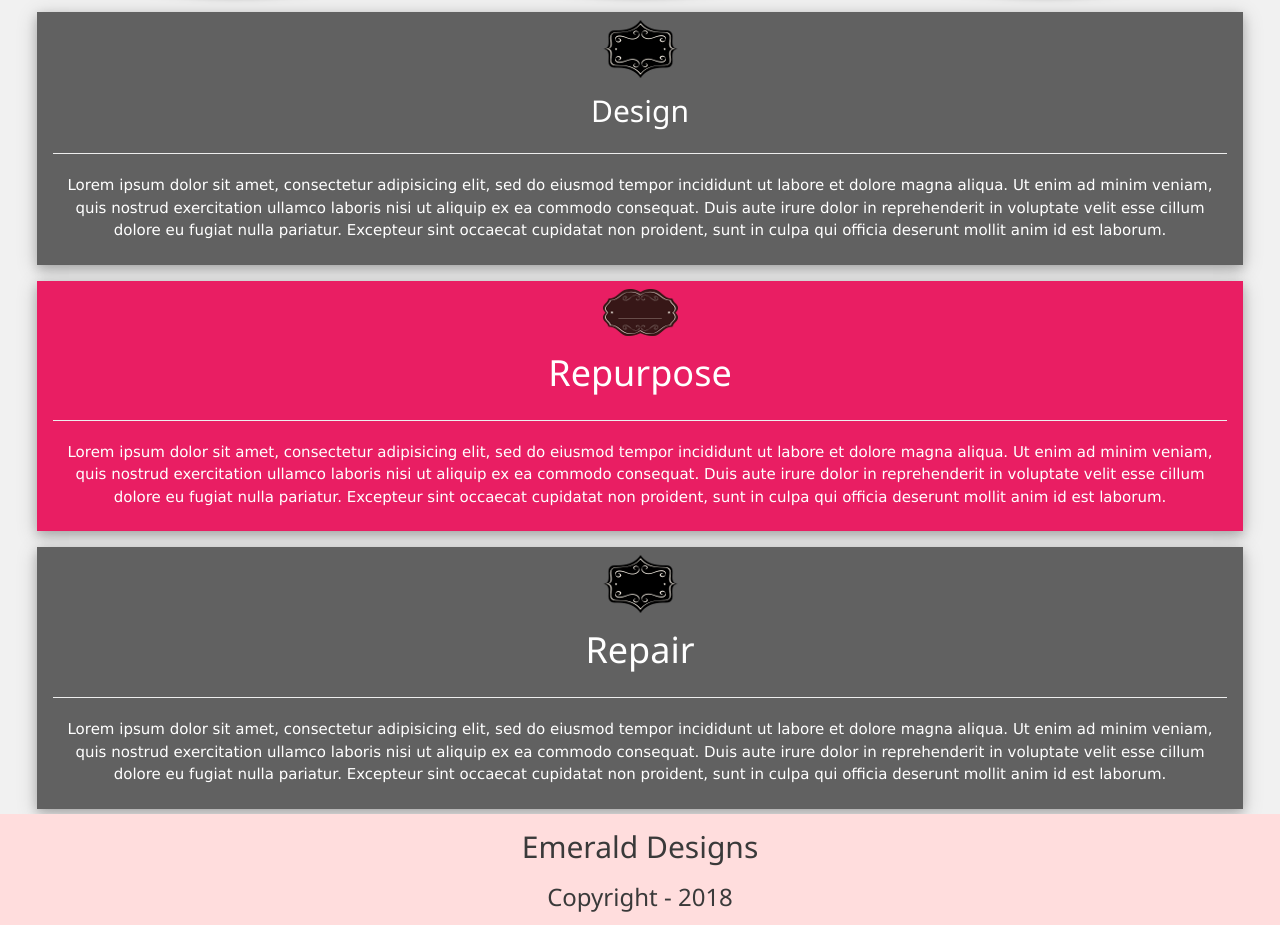
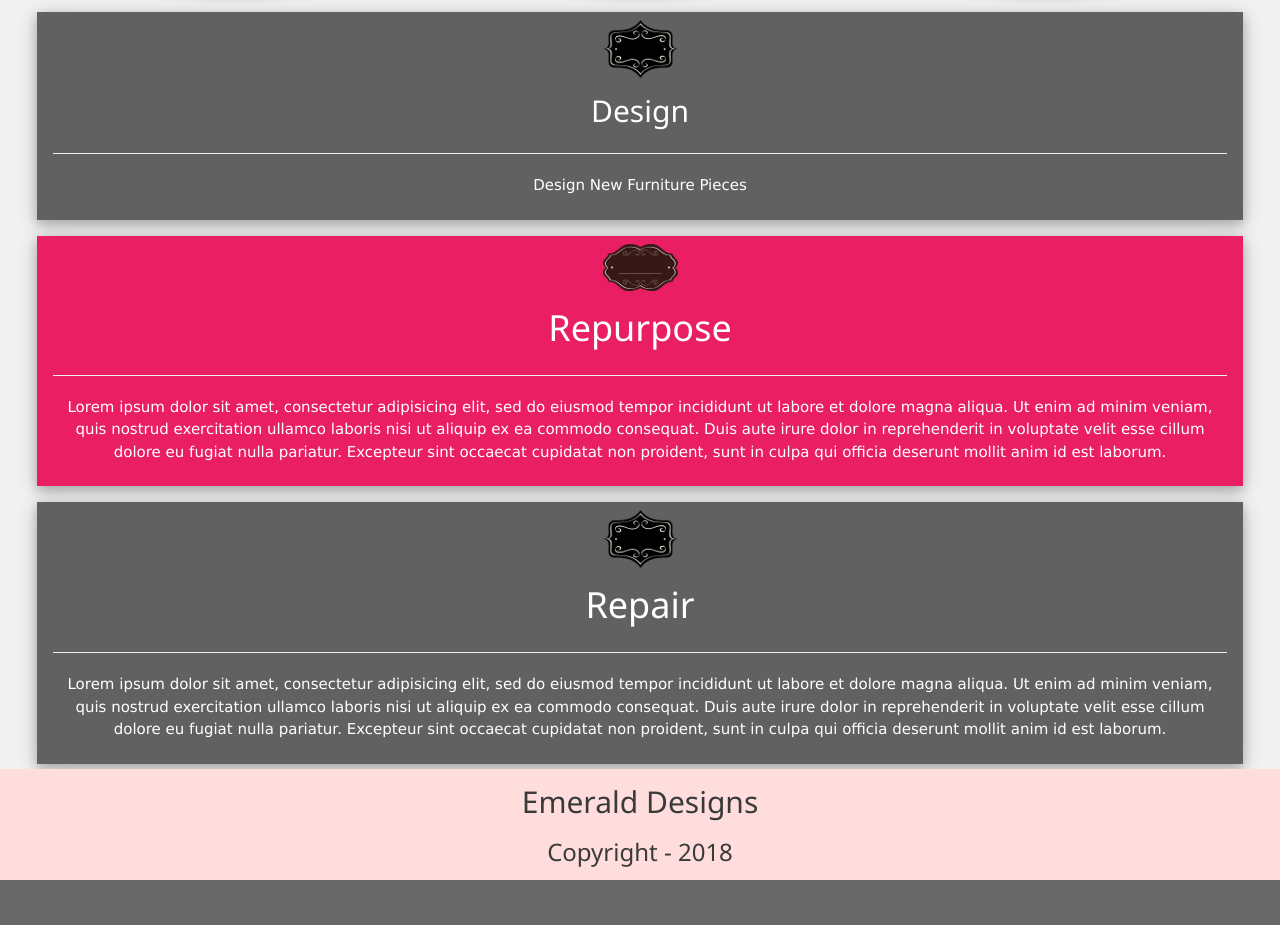
Before and after one commit to stackhouse2chris/hiddengem, a Flask app: page / in a window 1280 px wide. Shown: the part 657-1582 px from the top of the page. After the commit the page ends 1537 px from the top, so only its background shows below. Run offline with Flask 2, Linux system fonts and the light colour scheme.

Commit message:
changed home.html
updated section description

```diff
--- a/templates/home.html
+++ b/templates/home.html
@@ -44,12 +44,7 @@
     <h2>Design</h2>
     <hr>
     <p>
-    Lorem ipsum dolor sit amet, consectetur adipisicing elit, sed do eiusmod
-    tempor incididunt ut labore et dolore magna aliqua. Ut enim ad minim veniam,
-    quis nostrud exercitation ullamco laboris nisi ut aliquip ex ea commodo consequat.
-    Duis aute irure dolor in reprehenderit in voluptate velit esse cillum dolore eu fugiat
-    nulla pariatur. Excepteur sint occaecat cupidatat non proident, sunt in culpa qui
-    officia deserunt mollit anim id est laborum.
+      Design New Furniture Pieces
     </p>
   </div>
 
```
